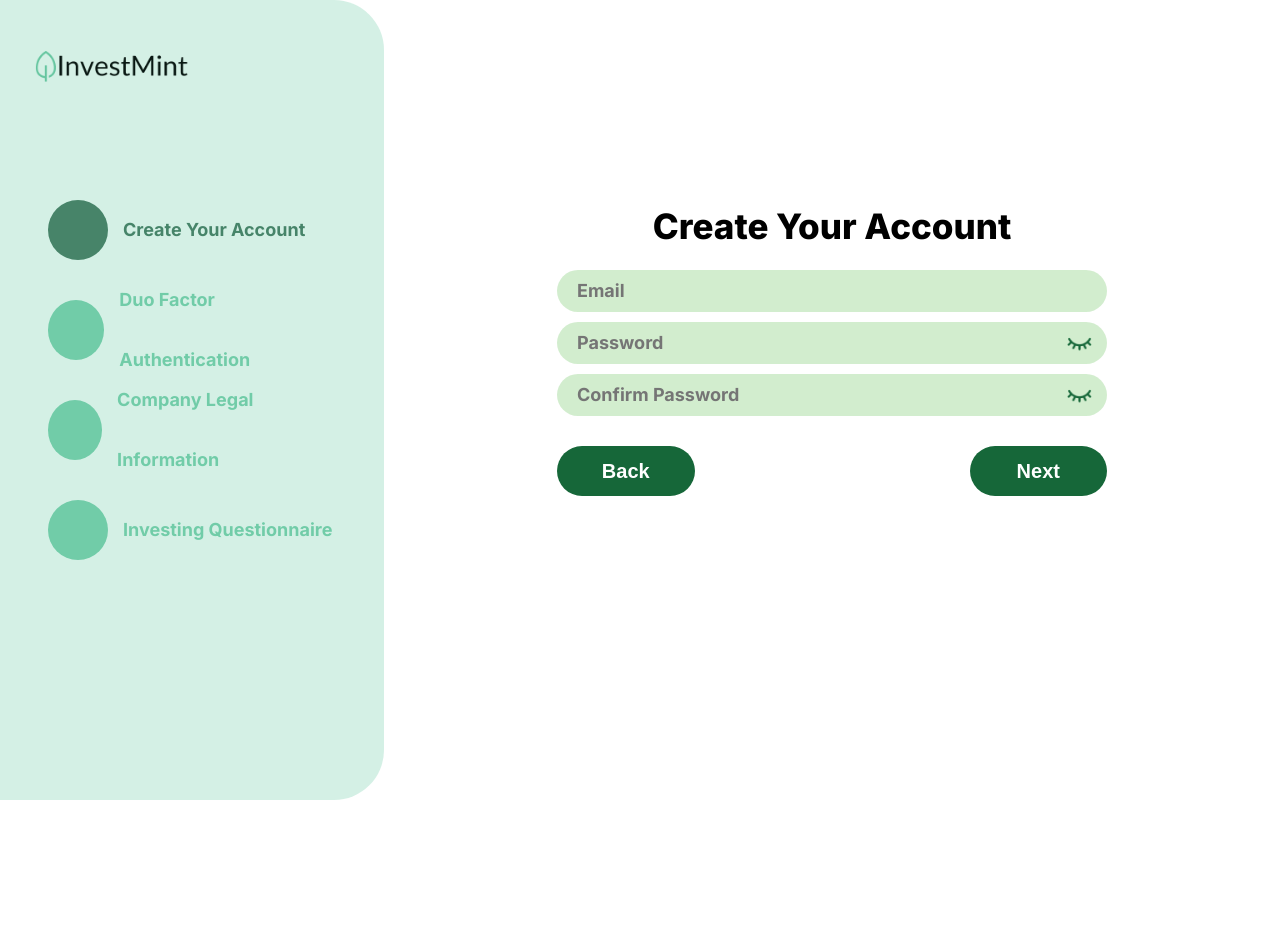
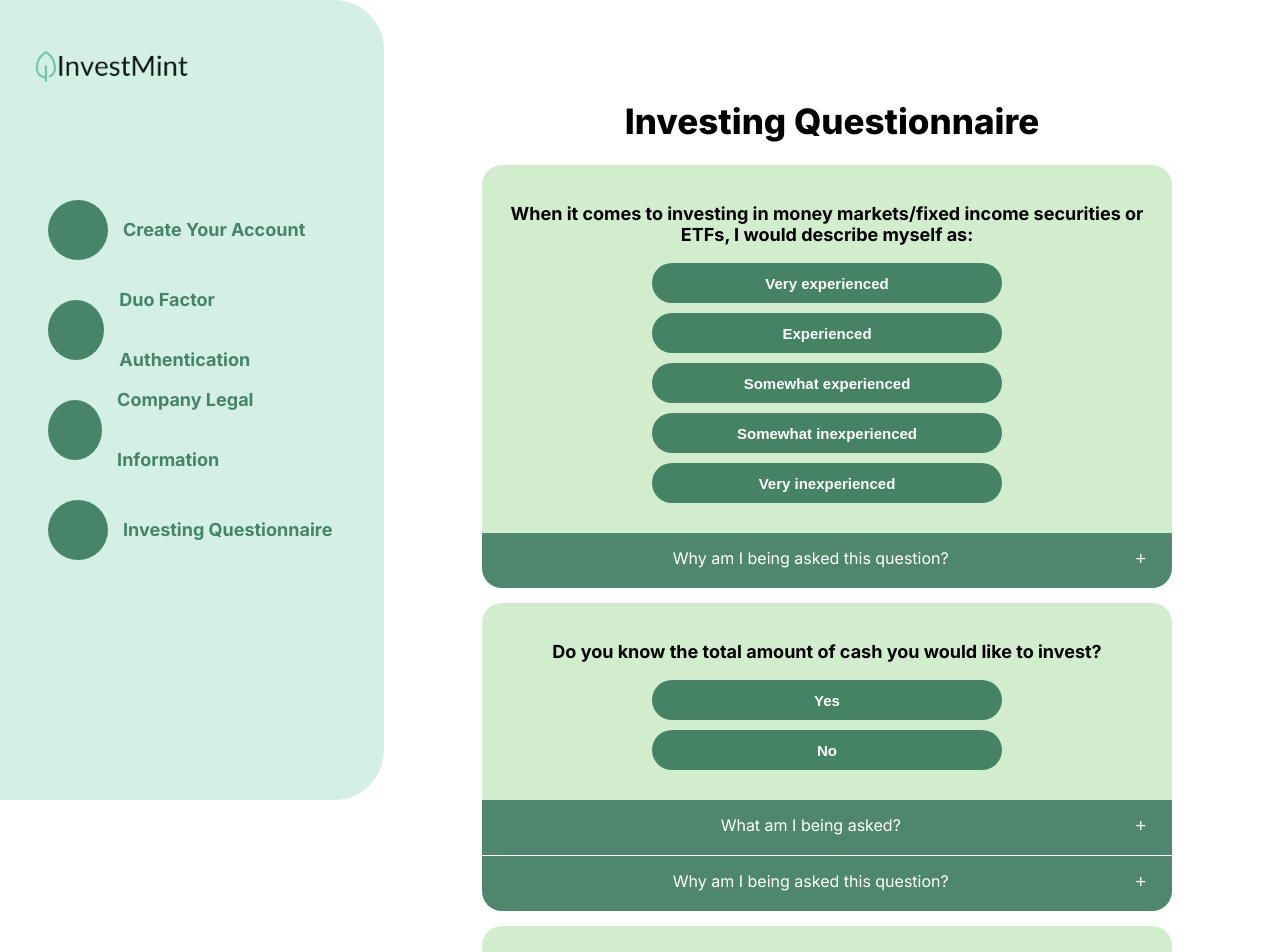
Before and after one commit to InvestMint-Dev/InvestMint-UI, a React (Create React App) app: page /create-account in a window 1280 px wide. Shown: the top 952 px of the page. Before the commit the page ends 800 px from the top, so only its background shows below. Built offline with nearby package versions, Linux system fonts and the light colour scheme.

Commit message:
expand sections 1 and 2

```diff
--- a/src/pages/create-account-page/create-account-page-4/create-account-page-4.css
+++ b/src/pages/create-account-page/create-account-page-4/create-account-page-4.css
@@ -39,15 +39,23 @@
 
 .question-footer {
     width: 650px;
-    height: 40px;
-    padding: 15px 20px 0 20px;
-
+    padding: 15px 20px 20px 20px;
 
     background-color: rgba(35, 105, 74, 0.8);
     color: white;
     margin-top: 0;
     vertical-align: middle;
     text-align: center;
+}
+
+.question-footer button {
+    margin-left: 10px;
+    border: none;
+    background: none;
+    cursor: pointer;
+    font-size: 18px;
+    color: white;
+    float: right;
 }
 
 .question-footer-middle {
--- a/src/pages/create-account-page/create-account-page-4/create-account-page-4.js
+++ b/src/pages/create-account-page/create-account-page-4/create-account-page-4.js
@@ -30,6 +30,26 @@ export const CreateAccountPage4 = forwardRef((props, ref) => {
             return Object.keys(validationErrors).length === 0;
         }
     }));
+
+    const [expandedSections, setExpandedSections] = useState({
+        1: false,
+        2.1: false,
+        2.2: false,
+        3.1: false,
+        3.2: false,
+        5.1: false,
+        5.2: false,
+        6.1: false,
+        6.2: false
+    });
+
+    const toggleSection = (sectionKey) => {
+        setExpandedSections((prevSections) => ({
+            ...prevSections,
+            [sectionKey]: !prevSections[sectionKey],
+        }));
+    };
+
 
     return (
         <div className='page-4-container'>
@@ -68,6 +88,16 @@ export const CreateAccountPage4 = forwardRef((props, ref) => {
             </div>
             <div className='question-footer question-footer-last'>
                 Why am I being asked this question?
+                <button
+                    onClick={() => toggleSection(1)}
+                >
+                    {expandedSections[1] ? '-' : '+'}
+                </button>
+                {expandedSections[1] && (
+                    <p>
+                        Establishing your comfort level in investing is the first step of an effective asset/liability management program.
+                    </p>
+                )}
             </div>
 
             {/* Q2 */}
@@ -120,9 +150,29 @@ export const CreateAccountPage4 = forwardRef((props, ref) => {
             </div>
             <div className='question-footer question-footer-middle'>
                 What am I being asked?
+                <button
+                    onClick={() => toggleSection(2.1)}
+                >
+                    {expandedSections[2.1] ? '-' : '+'}
+                </button>
+                {expandedSections[2.1] && (
+                    <p>
+                        It is important to know exactly how much idle cash you have.  Just because you have a certain bank balance, the amount of cash you have available to invest is a function of how much money you have and when you need your cash back in the bank.
+                    </p>
+                )}
             </div>
             <div className='question-footer question-footer-last'>
                 Why am I being asked this question?
+                <button
+                    onClick={() => toggleSection(2.2)}
+                >
+                    {expandedSections[2.2] ? '-' : '+'}
+                </button>
+                {expandedSections[2.2] && (
+                    <p>
+                        Determining how much money you want invested needs to be assessed with the timing when you want the cash back in your bank account. Depending on your goal, that could be a short or long period of time. It might be a onetime expense, such as buying inventory, paying bills, or even making an acquisition. These future plans are important to consider when mapping out an asset / liability management strategy.
+                    </p>
+                )}
             </div>
 
             {/* Q3 */}
--- a/src/pages/create-account-page/create-account-page.js
+++ b/src/pages/create-account-page/create-account-page.js
@@ -10,7 +10,7 @@ import './create-account-page.css';
 import { ErrorAlertPanel } from '../../components/error-alert-panel/error-alert-panel';
 
 export const CreateAccountPage = () => {
-    const [currentPage, setCurrentPage] = useState(1);
+    const [currentPage, setCurrentPage] = useState(4);
     const [nextButtonClicked, setNextButtonClicked] = useState(false);
     const [showErrorAlert, setShowErrorAlert] = useState(false); // State for alert visibility
     const [alertClass, setAlertClass] = useState(""); // State for alert class
```
